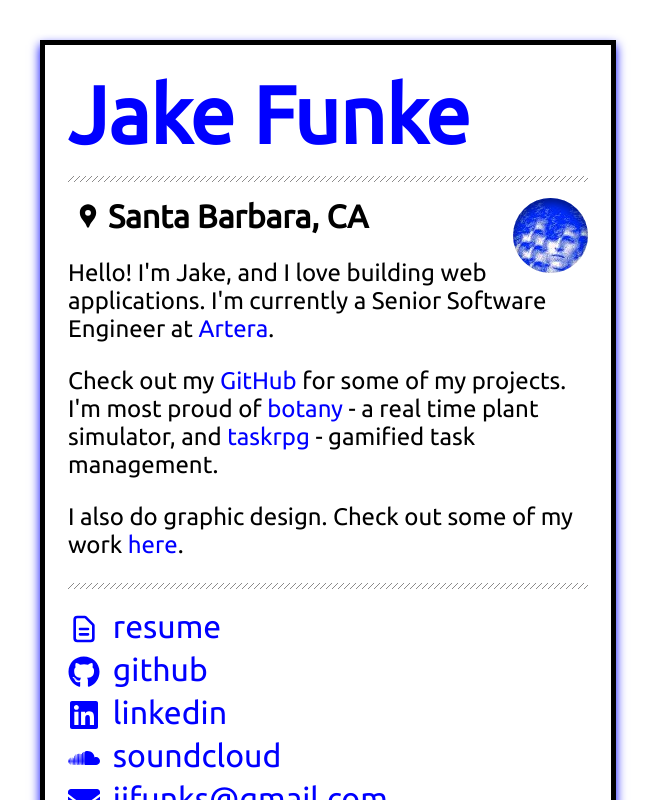
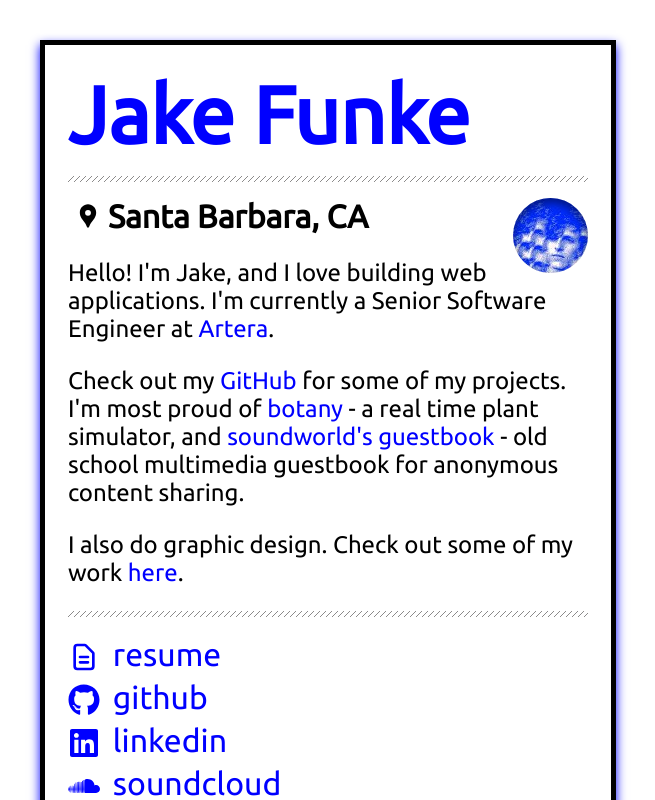
Before and after one commit to jifunks/jakefunke-online, a Next.js app: page / in a window 1280 px wide. Shown: the top 800 px of the page, without its empty margins (20-675 px from the left). Built offline with nearby package versions, Linux system fonts and the light colour scheme.

Commit message:
update w/ soundworld

```diff
--- a/pages/index.tsx
+++ b/pages/index.tsx
@@ -27,8 +27,8 @@
           of my projects. I'm most proud of{" "}
           <a href="https://github.com/jifunks/botany">botany</a> - a real time
           plant simulator, and{" "}
-          <a href="https://github.com/jifunks/taskrpg">taskrpg</a> - gamified
-          task management.
+          <a href="https://soundworld-fe.vercel.app/">soundworld's guestbook</a>{" "}
+          - old school multimedia guestbook for anonymous content sharing.
         </p>
         <p>
           I also do graphic design. Check out some of my work{" "}
```
